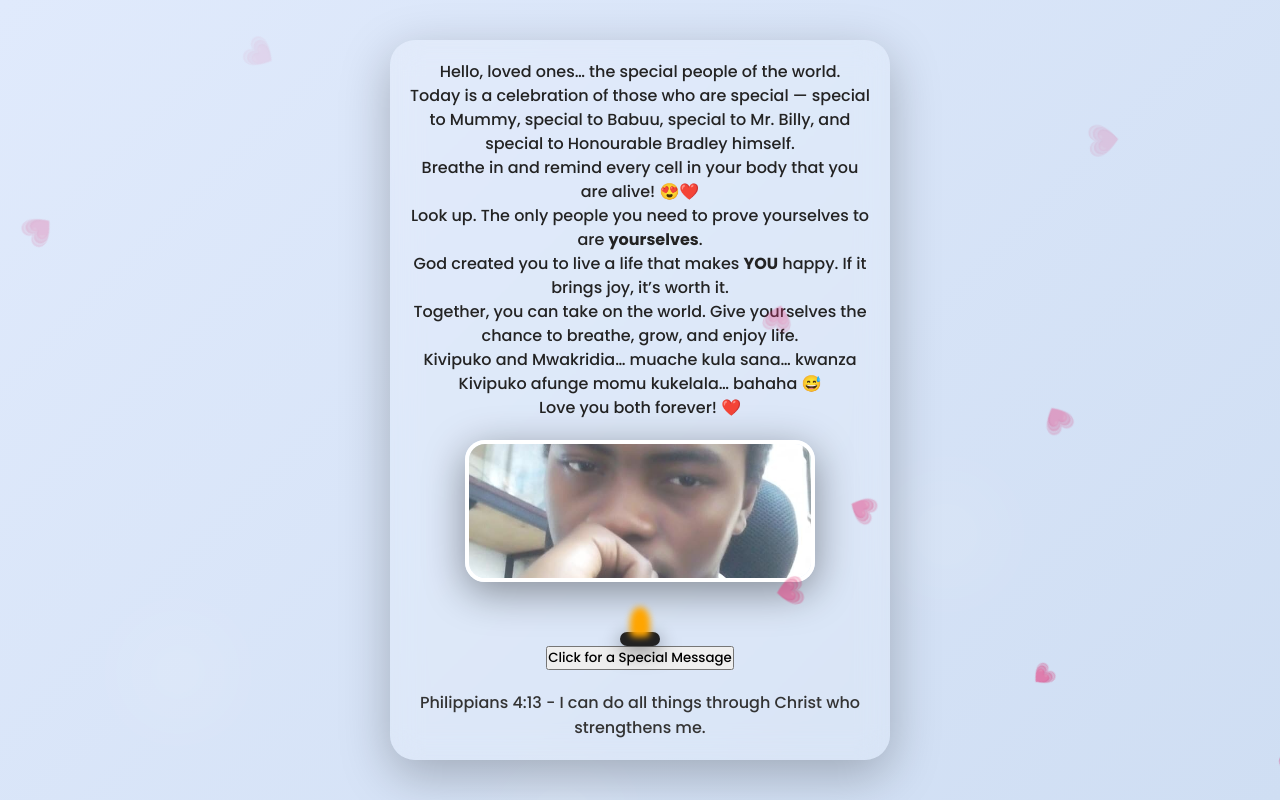
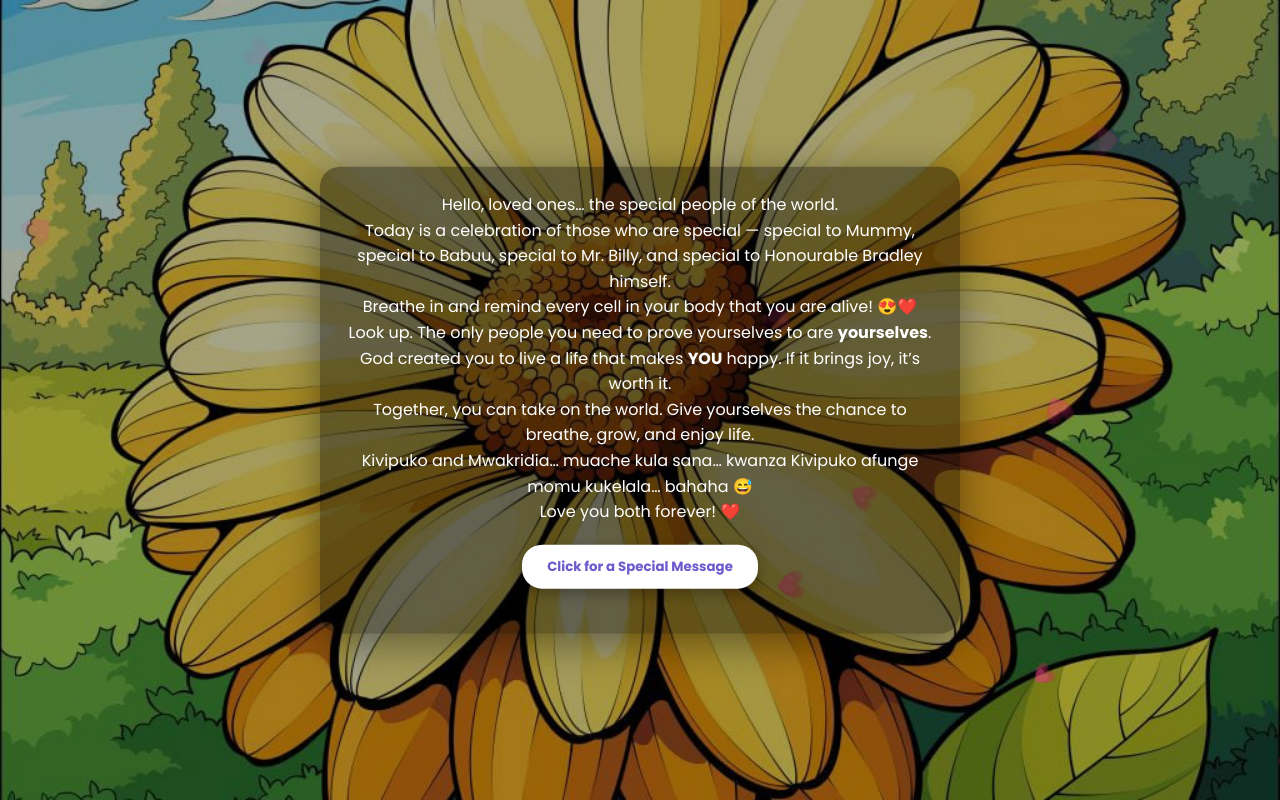
Before and after one commit to mietzhagenn/kivipuko-x-mwakridia, a plain HTML site: page index.html in a window 1280 px wide. Both pictures are taken after a click on the button "Proceed to Celebration 🎉". Drawn offline with Linux system fonts and the light colour scheme.

Commit message:
Updated site

```diff
--- a/index.html
+++ b/index.html
@@ -4,40 +4,38 @@
 <meta charset="UTF-8">
 <meta name="viewport" content="width=device-width, initial-scale=1.0">
 <title>Kivipuko & Mwakridia ❤️ Birthday Celebration</title>
-<link href="https://fonts.googleapis.com/css2?family=Poppins:wght@300;500;700&display=swap" rel="stylesheet">
+<link href="https://fonts.googleapis.com/css2?family=Poppins:wght@300;400;500;700&display=swap" rel="stylesheet">
 <style>
 /* Global Styles */
 * { margin:0; padding:0; box-sizing:border-box; font-family:'Poppins', sans-serif;}
 body, html {
     width:100%;
     height:100%;
-    background: linear-gradient(135deg, #e0eafc, #cfdef3);
-    overflow-x: hidden;
-    position: relative;
-    color: #333;
-    display:flex;
-    justify-content:center;
-    align-items:center;
-    transition:background 2s;
+    overflow:hidden;
+    position:relative;
+    color:#fff;
 }
 
-/* Floating blurred circles in background */
-.bg-circle {
-    position:absolute;
-    border-radius:50%;
-    background: rgba(255,255,255,0.15);
-    filter: blur(40px);
-    width: 100px;
-    height: 100px;
-    animation: floatCircle 15s linear infinite;
+/* Background slideshow images */
+.bg-slide {
+    position:fixed;
+    top:0; left:0;
+    width:100%;
+    height:100%;
+    object-fit:cover;
+    z-index:-2;
+    opacity:0;
+    transition:opacity 1s ease-in-out;
 }
-.bg-circle:nth-child(1){left:10%; animation-duration:18s;}
-.bg-circle:nth-child(2){left:70%; top:20%; animation-duration:20s;}
-.bg-circle:nth-child(3){left:40%; top:50%; animation-duration:22s;}
 
-@keyframes floatCircle {
-    0% {transform: translateY(100vh);}
-    100% {transform: translateY(-50vh);}
+/* Dark overlay to make text readable */
+#overlay {
+    position:fixed;
+    top:0; left:0;
+    width:100%;
+    height:100%;
+    background:rgba(0,0,0,0.35);
+    z-index:-1;
 }
 
 /* Intro Overlay */
@@ -68,67 +66,42 @@ body, html {
     background:white;
     color:#6a5acd;
     font-weight:bold;
+    font-size:1rem;
     box-shadow:0 5px 15px rgba(0,0,0,0.2);
 }
 
 /* Fade out overlay */
 #intro.fade-out {opacity:0; pointer-events:none; transition:opacity 1s ease;}
 
-/* Main Container */
-.container {
-    position: relative;
-    display:flex;
-    flex-direction:column;
-    align-items:center;
-    justify-content:flex-start;
-    padding:20px;
-    max-width: 500px;
-    width:90vw;
-    margin:auto;
+/* Message Overlay */
+#messageOverlay {
+    position:absolute;
+    top:50%;
+    left:50%;
+    transform:translate(-50%,-50%);
     text-align:center;
-    background: rgba(255,255,255,0.15);
-    backdrop-filter: blur(15px);
-    border-radius: 25px;
-    box-shadow: 0 15px 50px rgba(0,0,0,0.25);
-    opacity:0;
-    transition: opacity 1s;
-    overflow-y:auto;
-    max-height:90vh;
-}
-.container.show {opacity:1;}
-
-/* Birthday Message */
-#longMessage {
-    opacity:0;
-    transition: opacity 2s;
+    max-width:90vw;
+    background: rgba(0,0,0,0.4);
+    padding:25px;
+    border-radius:20px;
     font-size:1rem;
-    line-height:1.5;
-    margin-bottom:20px;
-    color:#222;
+    line-height:1.6;
+    z-index:10;
+    color:#fff;
+    box-shadow:0 10px 40px rgba(0,0,0,0.4);
 }
 
-/* Slideshow Container */
-.slideshow-container {
-    position: relative;
-    width: 90vw;
-    max-width: 350px;
-    height: 90vw;
-    max-height: 350px;
-    margin-bottom: 20px;
-    background: rgba(255,255,255,0.15);
-    border-radius: 20px;
-    border: 4px solid #fff;
-    box-shadow: 0 10px 40px rgba(0,0,0,0.4);
-    overflow: hidden;
-}
-#slideshow {
-    width: 100%;
-    height: 100%;
-    object-fit: cover;
-    position: absolute;
-    top:0; left:0;
-    opacity:0;
-    transition: opacity 1s;
+/* Button for special message */
+button#specialButton {
+    margin-top:20px;
+    padding:12px 25px;
+    border-radius:20px;
+    border:none;
+    background:#fff;
+    color:#6a5acd;
+    font-weight:bold;
+    cursor:pointer;
+    box-shadow:0 5px 15px rgba(0,0,0,0.3);
 }
 
 /* Special message */
@@ -138,28 +111,22 @@ body, html {
     max-height:0;
     overflow:hidden;
     transition: opacity 1s, max-height 1s ease;
+    font-size:0.95rem;
 }
 .hidden-message.show {
     opacity:1;
-    max-height: 500px;
+    max-height:600px;
 }
 
-/* Candle */
-#candle {position:relative; width:40px; height:120px; background:#222; border-radius:10px; margin-top:30px; box-shadow:0 5px 20px rgba(0,0,0,0.5);}
-.flame {position:absolute; top:-25px; left:50%; transform:translateX(-50%); width:20px; height:30px; background:orange; border-radius:50% 50% 20% 20%; filter:blur(3px); animation:flameFlicker 1s infinite; cursor:pointer;}
-
-/* Animations */
-@keyframes flameFlicker {0%{transform:translateX(-50%) scale(1);}50%{transform:translateX(-52%) scale(1.1);}100%{transform:translateX(-50%) scale(1);}}
+/* Floating hearts */
 .heart {position:absolute; bottom:-10px; font-size:20px; animation:rise 6s linear infinite; opacity:0.7; transform-origin:center;}
 @keyframes rise {to{transform:translateY(-110vh) rotate(360deg);opacity:0;}}
 </style>
 </head>
 <body>
 
-<!-- Background circles -->
-<div class="bg-circle"></div>
-<div class="bg-circle"></div>
-<div class="bg-circle"></div>
+<!-- Background slides -->
+<div id="overlay"></div>
 
 <!-- Intro Overlay -->
 <div id="intro">
@@ -169,10 +136,9 @@ body, html {
     <button onclick="startCelebration()">Proceed to Celebration 🎉</button>
 </div>
 
-<!-- Main Container -->
-<div class="container" id="main">
-    <div id="longMessage">
-        <p>
+<!-- Message Overlay -->
+<div id="messageOverlay">
+    <p>
         Hello, loved ones… the special people of the world.<br>
         Today is a celebration of those who are special — special to Mummy, special to Babuu, special to Mr. Billy, and special to Honourable Bradley himself.<br>
         Breathe in and remind every cell in your body that you are alive! 😍❤️<br>
@@ -181,48 +147,55 @@ body, html {
         Together, you can take on the world. Give yourselves the chance to breathe, grow, and enjoy life.<br>
         Kivipuko and Mwakridia… muache kula sana… kwanza Kivipuko afunge momu kukelala… bahaha 😅<br>
         Love you both forever! ❤️
-        </p>
-    </div>
-
-    <!-- Slideshow -->
-    <div class="slideshow-container">
-        <img id="slideshow" src="mumimages/mum1.jpg.jpeg" alt="Birthday">
-    </div>
-
-    <!-- Candle -->
-    <div id="candle">
-        <div class="flame" id="flame"></div>
-    </div>
-
-    <button onclick="revealMessage()">Click for a Special Message</button>
-
+    </p>
+    <button id="specialButton" onclick="revealMessage()">Click for a Special Message</button>
     <div class="hidden-message" id="special">
         <p>Thank you for your love, guidance, and faith. May this year be full of happiness, growth, and countless blessings. Love you both forever. ❤️</p>
     </div>
-
-    <!-- Bible Verse -->
-    <div id="verse"></div>
 </div>
 
-<audio id="bgMusic">
+<!-- Audio -->
+<audio id="bgMusic" loop>
     <source src="music.mp3" type="audio/mpeg">
 </audio>
 
 <script>
-// Intro Overlay
+// Slideshow background
+const pics = [];
+for(let i=1;i<=76;i++){ pics.push(`mumimages/mum${i}.jpg.jpeg`);}
+let current=0;
+const bgImages = [];
+pics.forEach(src=>{
+    const img = document.createElement("img");
+    img.src = src;
+    img.classList.add("bg-slide");
+    document.body.appendChild(img);
+    bgImages.push(img);
+});
+bgImages[0].style.opacity = 1;
+
+// Slideshow interval (faster now)
+setInterval(()=>{
+    const next = (current+1) % bgImages.length;
+    bgImages[current].style.opacity = 0;
+    bgImages[next].style.opacity = 1;
+    current = next;
+},3500); // 3.5 seconds per image
+
+// Intro overlay
 function startCelebration(){
     document.getElementById('intro').classList.add('fade-out');
     setTimeout(()=>{
-        document.getElementById('main').classList.add('show');
-        document.getElementById('longMessage').style.opacity = 1;
-        document.getElementById('bgMusic').play(); // music starts on proceed
+        document.getElementById('bgMusic').play();
     },1000);
 }
 
-// Reveal Hidden Message
-function revealMessage(){document.getElementById("special").classList.add("show");}
+// Special message reveal
+function revealMessage(){
+    document.getElementById("special").classList.add("show");
+}
 
-// Floating Hearts
+// Floating hearts
 setInterval(() => {
     const heart = document.createElement("div");
     heart.classList.add("heart");
@@ -232,48 +205,7 @@ setInterval(() => {
     document.body.appendChild(heart);
     setTimeout(()=>heart.remove(),6000);
 },600);
+</script>
 
-// Bible Verse Animation
-const verses = [
-    "Proverbs 31:25 - She is clothed with strength and dignity, and she laughs without fear of the future.",
-    "Philippians 4:13 - I can do all things through Christ who strengthens me.",
-    "Psalm 28:7 - The Lord is my strength and my shield; my heart trusts in him, and I am helped.",
-    "1 Corinthians 13:4 - Love is patient, love is kind; it does not envy or boast; it is not proud."
-];
-let verseIndex=0;
-function showVerse(){
-    const v=document.getElementById("verse");
-    v.style.opacity=0;
-    setTimeout(()=>{
-        v.innerHTML=verses[verseIndex];
-        v.style.opacity=1;
-        verseIndex=(verseIndex+1)%verses.length;
-    },1000);
-}
-setInterval(showVerse,6000);
-showVerse();
-
-// Slideshow
-const pics=[];
-for(let j=1;j<=76;j++){
-    pics.push(`mumimages/mum${j}.jpg.jpeg`);
-}
-let current=0;
-const slide=document.getElementById("slideshow");
-slide.style.opacity=1;
-setInterval(()=>{
-    const next=(current+1)%pics.length;
-    const fadeOut=setInterval(()=>{
-        if(slide.style.opacity>0){slide.style.opacity-=0.05;}else{
-            clearInterval(fadeOut);
-            slide.src=pics[next];
-            const fadeIn=setInterval(()=>{
-                if(slide.style.opacity<1){slide.style.opacity=parseFloat(slide.style.opacity)+0.05;}else{clearInterval(fadeIn);}
-            },30);
-        }
-    },30);
-    current=next;
-},5000);
-</script>
 </body>
 </html>
```
